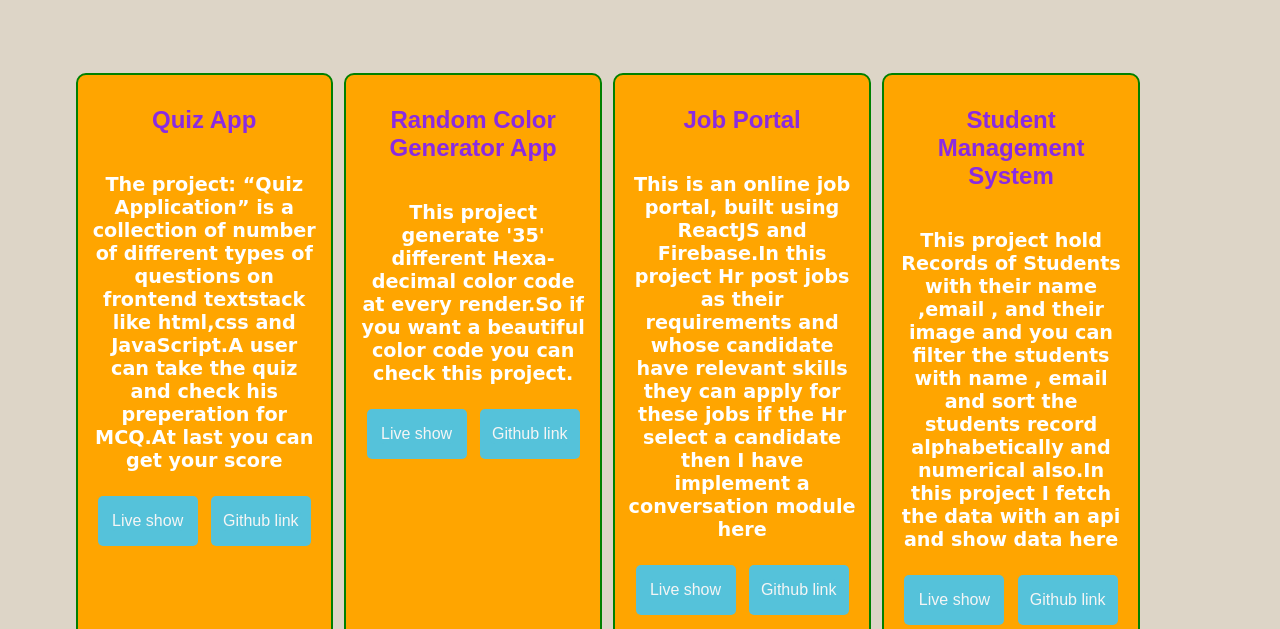
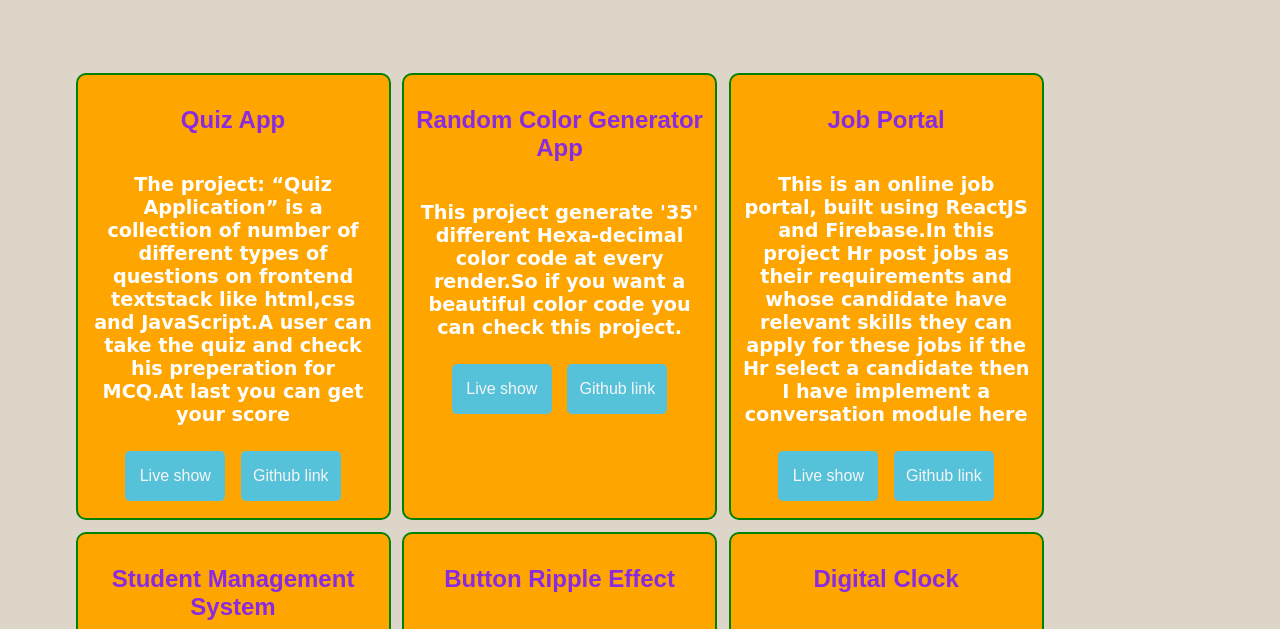
Before and after one commit to Sahil-4U/Portfolio-Website, a plain HTML site: page index2.html in a window 1280 px wide. Shown: the part 112-741 px from the top of the page. Drawn offline with Linux system fonts and the light colour scheme.

Commit message:
added project section width in rem

```diff
--- a/style2.css
+++ b/style2.css
@@ -25,7 +25,7 @@ center>h1:hover{
 .project-container{
     margin-top: 1%;
     margin-left: 1%;
-    width: 20%;
+    width: 18rem;
     text-align: center;
     display: flex;
     flex-direction: column;
```
